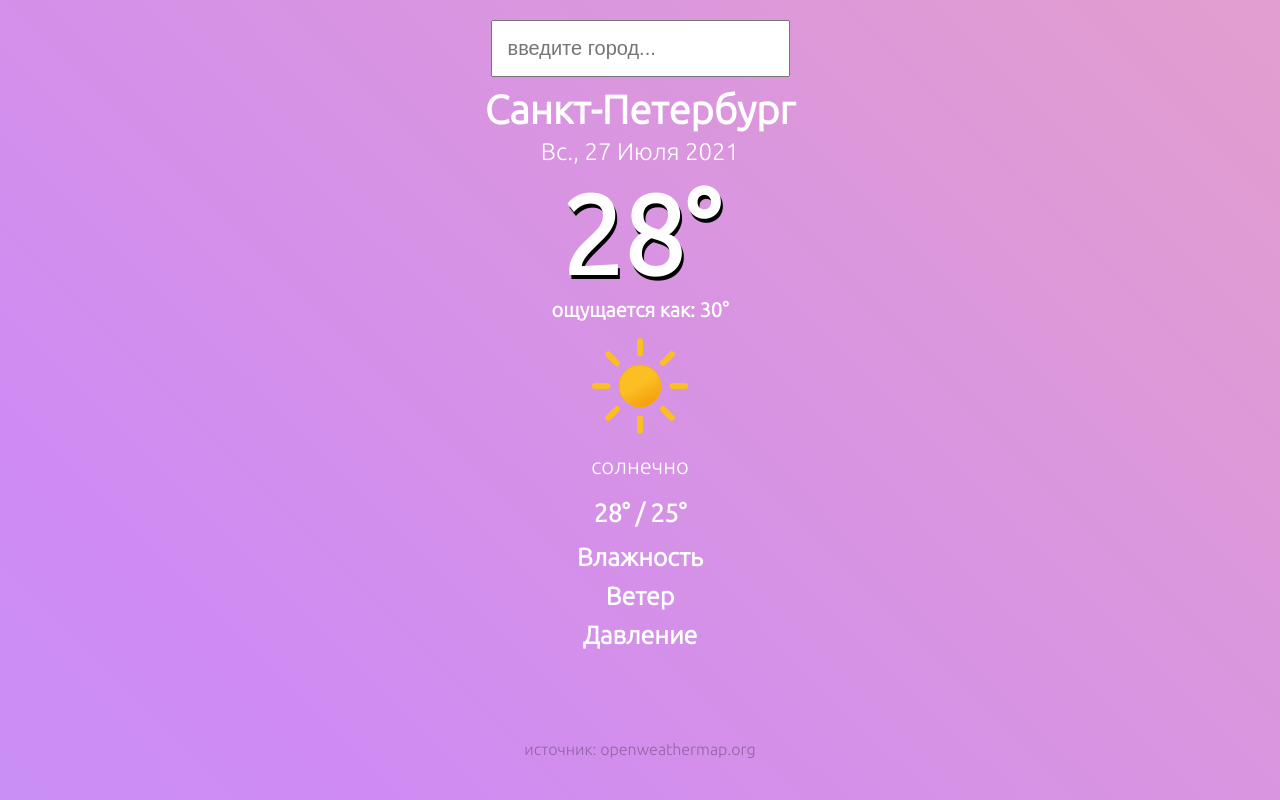
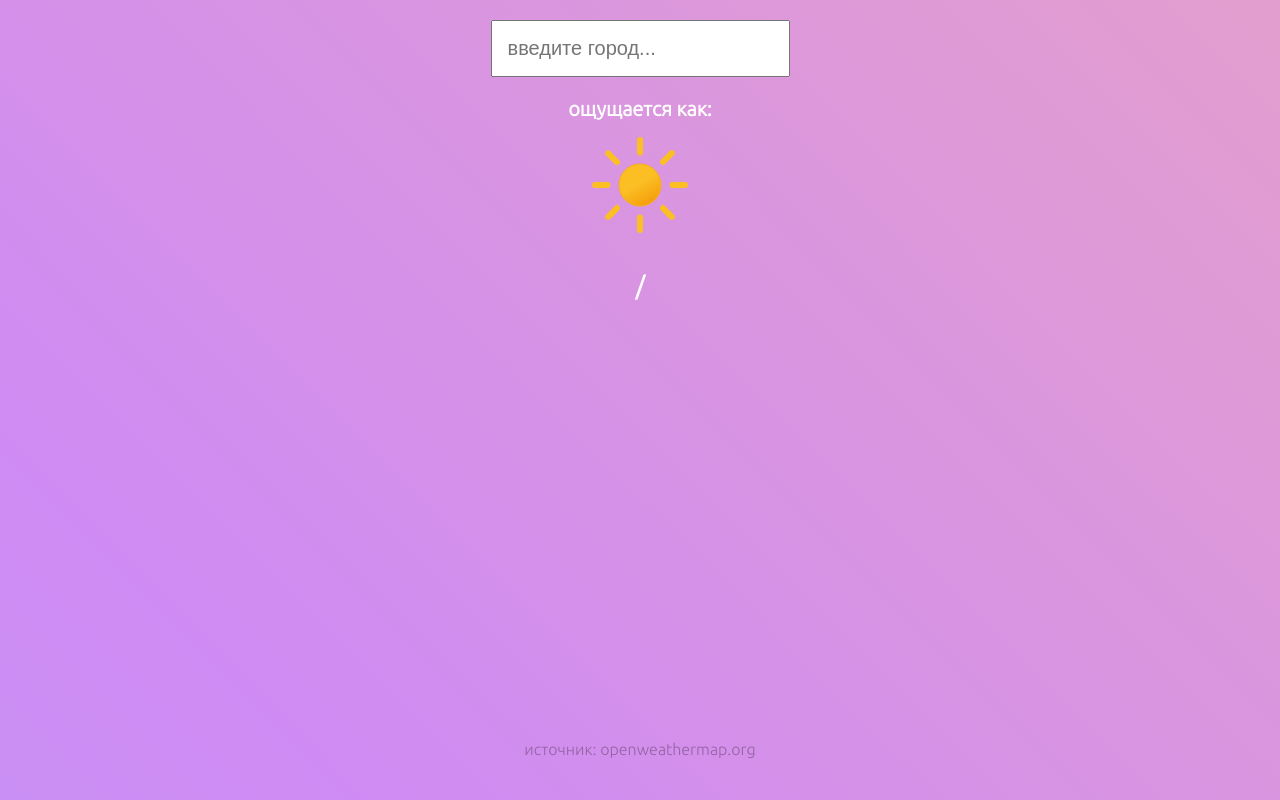
Before and after one commit to niks-developer/weather-app, a plain HTML site: page index.html in a window 1280 px wide. Drawn offline with Linux system fonts and the light colour scheme; no server answers.

Commit message:
Update index.html
убрала текст с главного экрана по-умолчанию одинакового

```diff
--- a/index.html
+++ b/index.html
@@ -20,23 +20,23 @@
 
 
         <div id="when-where">
-            <p id="city">Санкт-Петербург</p>
-            <p id="date">Вc., 27 Июля 2021</p>
+            <p id="city"></p>
+            <p id="date"></p>
         </div>
 
 
         <div id="now">
-            <p id="temperature">28°</p>
-            <p id="feelsLike">ощущается как: 30°</p>
+            <p id="temperature"></p>
+            <p id="feelsLike">ощущается как: </p>
 
             <!-- <img id="icon" src="" alt=""> если использовать иконки с их сайта-->
             <!-- для своих иконок -->
             <div class="weather-icon"><img src="icons_animated/01d.svg" alt="" /></div>
-            <p id="conditions">солнечно</p>
-            <p id="variation"> 28° / 25°</p>
-            <p id="humidity">Влажность</p>
-            <p id="wind">Ветер</p>
-            <p id="pressure">Давление</p>
+            <p id="conditions"></p>
+            <p id="variation">  / </p>
+            <p id="humidity"></p>
+            <p id="wind"></p>
+            <p id="pressure"></p>
 
         </div>
 
```
